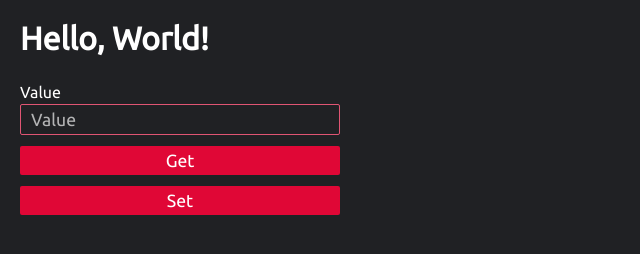
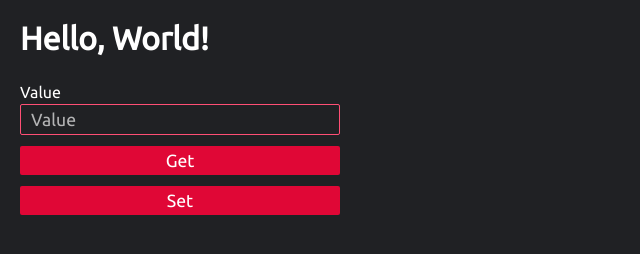
Before and after one commit to meparthka/set-and-get-value-jquery, a plain HTML site: page index.html in a window 1280 px wide. Shown: the full height of the page, 0-640 px from the left. Drawn offline with Linux system fonts and the light colour scheme.

Commit message:
change theme

```diff
--- a/style.css
+++ b/style.css
@@ -41,7 +41,7 @@
     padding: 5px 10px;
     outline: 0;
     transition: .5s;
-    border: 1px solid rgb(224, 85, 115);
+    border: 1px solid rgb(255, 79, 117);
     border-radius: 2px;
 }
 
```
